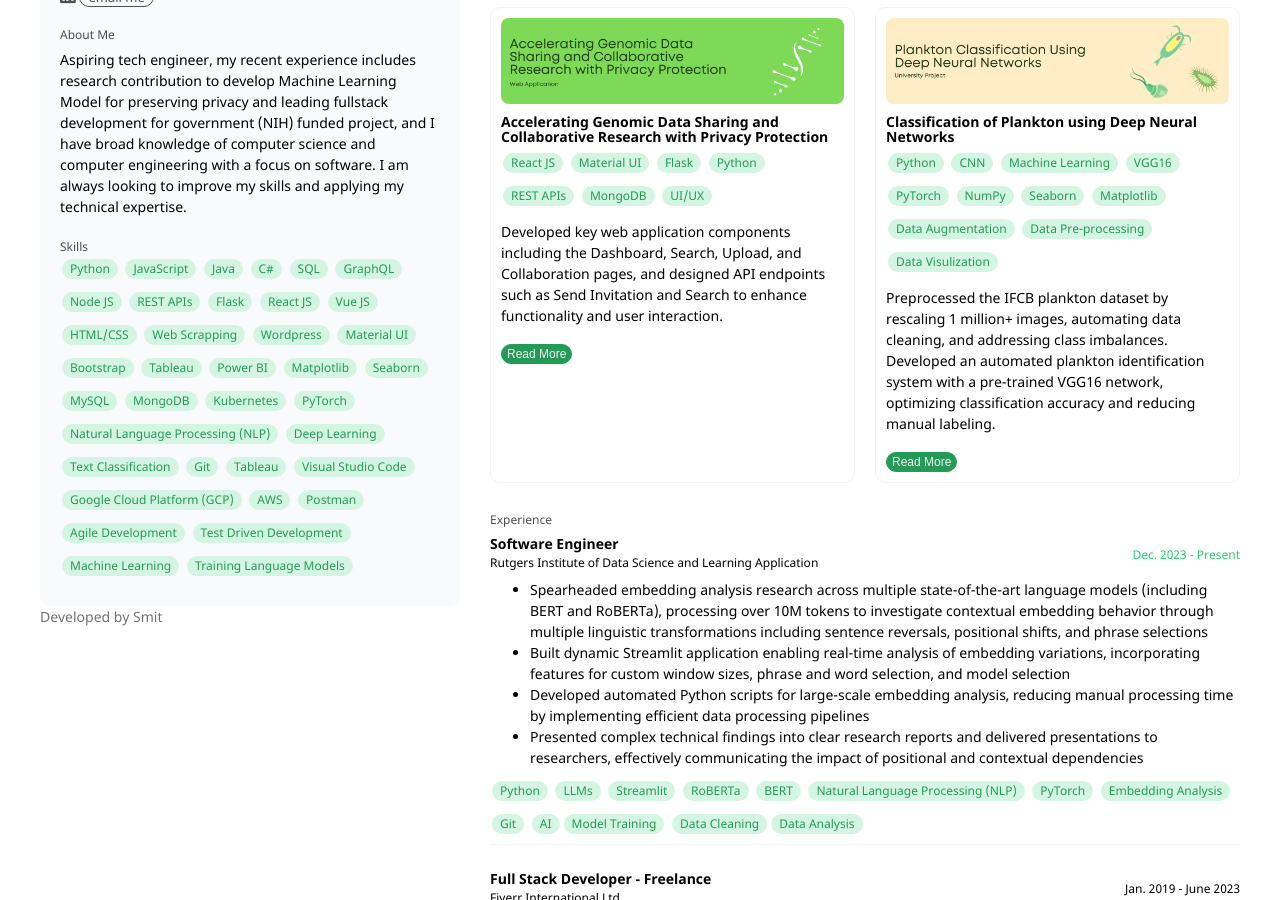
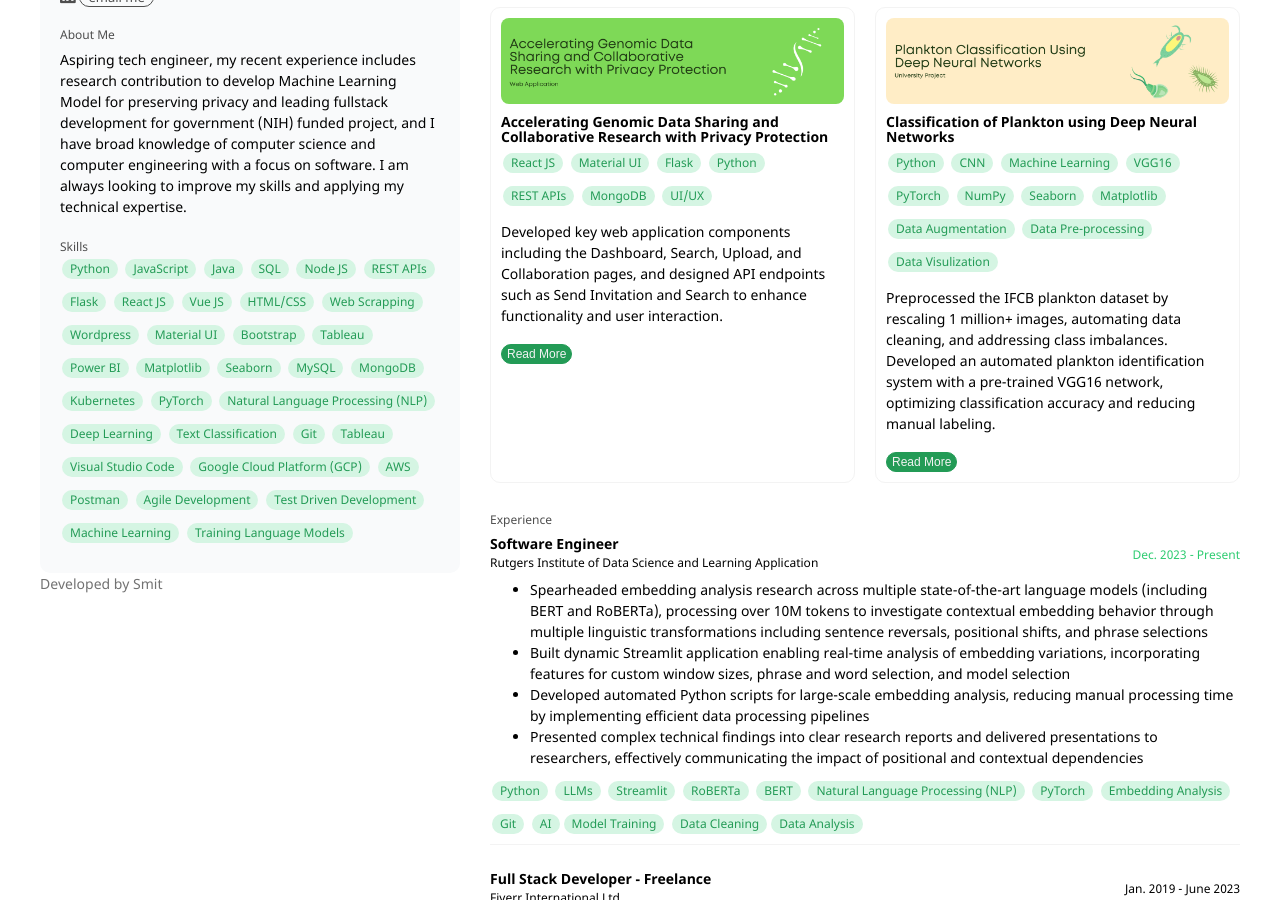
Before and after one commit to smit2444/portfolio, a Jekyll site: the page built from index.md, in a window 1280 px wide and 900 px high, scrolled down 341 px. Built offline with Jekyll 4.4.1, drawn with Linux system fonts in a browser that asks for light colours.

Commit message:
Update default.html

```diff
--- a/_layouts/default.html
+++ b/_layouts/default.html
@@ -34,9 +34,7 @@
           <li>Python</li>
           <li>JavaScript</li>
           <li>Java</li>
-          <li>C#</li>
           <li>SQL</li>
-          <li>GraphQL</li>
           <li>Node JS</li>
           <li>REST APIs</li>
           <li>Flask</li>
```
